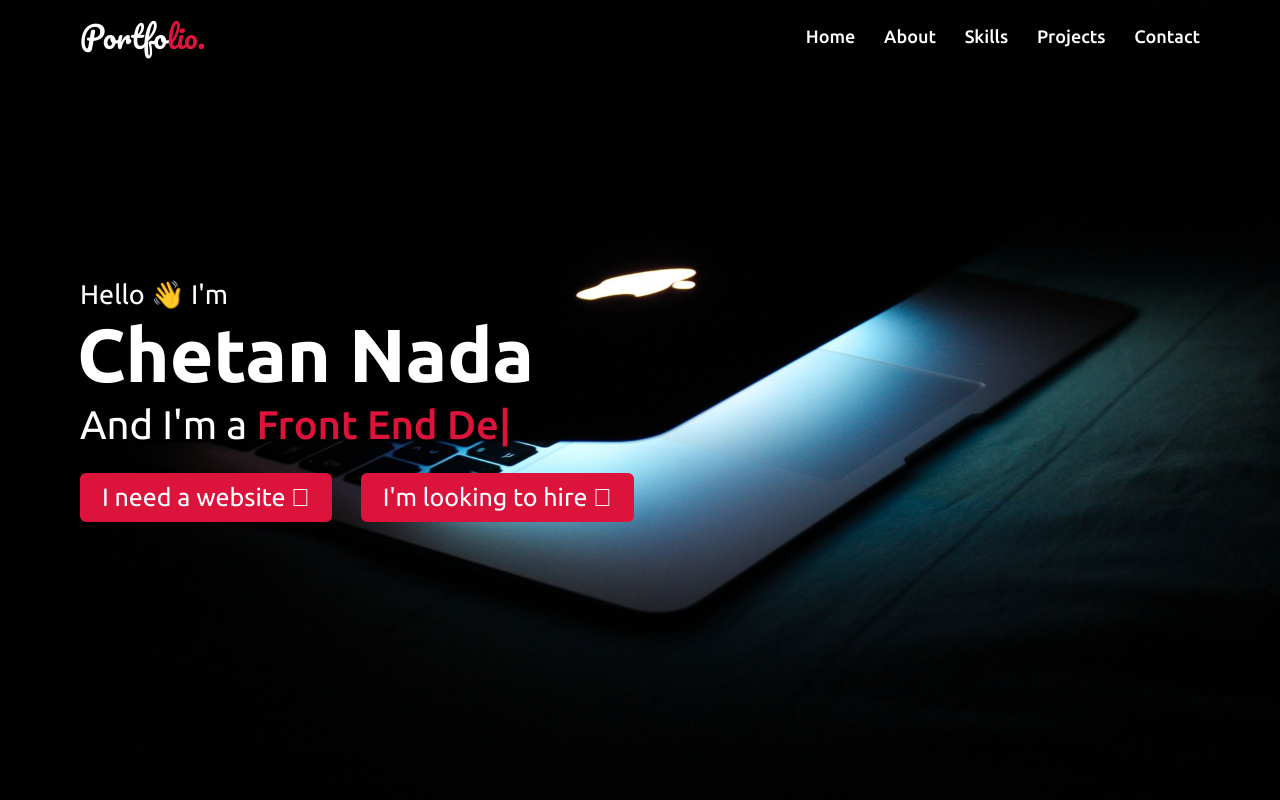
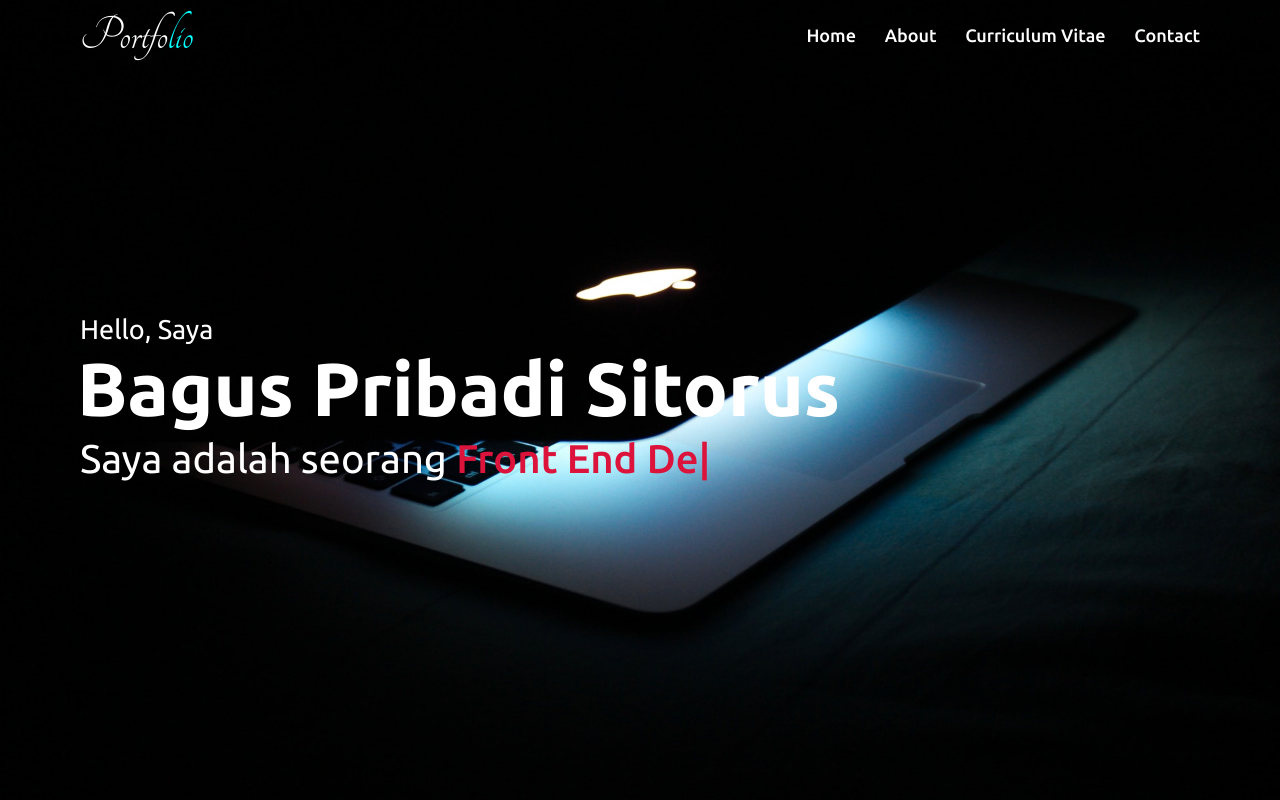
Before and after one commit to BagusPribadiSitorus/UAS-TKPPL-BlueBull, a plain HTML site: page index.html in a window 1280 px wide. Shown: the top 800 px of the page. Drawn offline with nearby package versions, Linux system fonts and the light colour scheme.

Commit message:
home v1.0

```diff
--- a/index.html
+++ b/index.html
@@ -23,7 +23,7 @@
     <nav class="navbar">
       <div class="max-width">
         <div class="logo">
-          <a href="#">Portfo<span>lio.</span>
+          <a href="#">Portfo<span>lio</span>
           </a>
         </div>
         <ul class="menu">
@@ -34,10 +34,7 @@
             <a href="#about" class="menu-btn">About</a>
           </li>
           <li>
-            <a href="#skills" class="menu-btn">Skills</a>
-          </li>
-          <li>
-            <a href="#projects" class="menu-btn">Projects</a>
+            <a href="#cv" class="menu-btn">Curriculum Vitae</a>
           </li>
           <li>
             <a href="#contact" class="menu-btn">Contact</a>
@@ -48,19 +45,13 @@
         </div>
       </div>
     </nav>
-    <!-- Navbar End -->
-    <!-- Home Section Start -->
+
     <section class="home" id="home">
       <div class="max-width">
         <div class="home-content">
-          <div class="text-1">Hello 👋 I'm</div>
-          <div class="text-2">Chetan Nada</div>
-          <div class="text-3">And I'm a <span class="typing"></span>
-          </div>
-          <a class="web" href="#contact">I need a website <i class="fad fa-angle-right"></i>
-          </a>
-          <a href="https://www.linkedin.com/in/chetannada/" target="_blank">I'm looking to hire <i class="fad fa-angle-right"></i>
-          </a>
+          <div class="text-1">Hello, Saya</div>
+          <div class="text-2">Bagus Pribadi Sitorus</div>
+          <div class="text-3">Saya adalah seorang <span class="typing"></span></div>
         </div>
       </div>
     </section>
--- a/style.css
+++ b/style.css
@@ -1,7 +1,7 @@
 @import url("https://fonts.googleapis.com/css2?family=Poppins:wght@400;500;600;700&family=Ubuntu:wght@400;500;700&display=swap");
-@import url("https://fonts.googleapis.com/css2?family=Pacifico&display=swap");
+@import url("https://fonts.googleapis.com/css2?family=Tangerine&display=swap");
 
-/* CSS * Selector, Select all elements */
+
 * {
   margin: 0;
   padding: 0;
@@ -12,7 +12,7 @@
 html {
   scroll-behavior: smooth;
 }
-/* Navbar Styling*/
+
 .navbar {
   position: fixed;
   width: 100%;
@@ -23,7 +23,7 @@ html {
 }
 .navbar.sticky {
   padding: 2px 0;
-  background-color: crimson;
+  background-color: black;
 }
 .max-width {
   max-width: 1300px;
@@ -36,15 +36,15 @@ html {
   justify-content: space-between;
 }
 .navbar .logo a {
-  font-size: 30px;
+  font-size: 50px;
   font-weight: 500;
   color: #fff;
-  font-family: "Pacifico";
+  font-family: "Tangerine";
   transition: all 0.3s ease;
 }
 
 .navbar .logo a span {
-  color: crimson;
+  color: cyan;
 }
 .navbar.sticky .logo a span {
   color: white;
```
